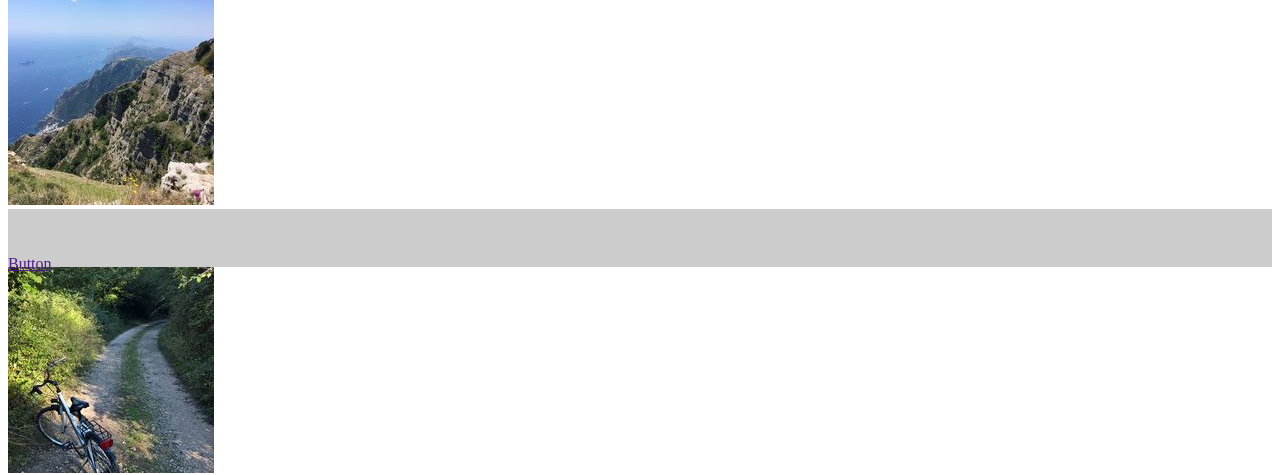
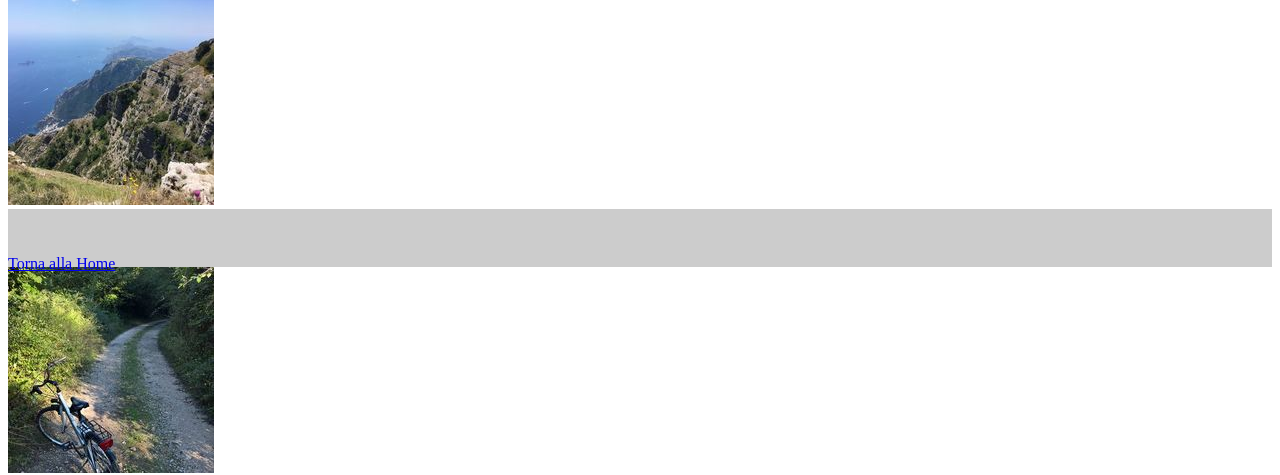
Before and after one commit to MaximLobovsky/TurismoLento, a Flask app: template covili/turismolento/templates/Gallery.html in a window 1280 px wide. Shown: the part 889-1364 px from the top of that part. Run offline with Flask 2, Linux system fonts and the light colour scheme; the template is opened without the code that fills it, so the values that code supplies are empty; the page is wider than the window, and the part outside it is not shown.

Commit message:
gallery button implementation

```diff
--- a/covili/turismolento/static/utils.js
+++ b/covili/turismolento/static/utils.js
@@ -9,7 +9,7 @@ function CreateMap(){
 function PlaceMarker(map, N, E, description, link = ''){
 	L.marker([N, E]).addTo(map)
         .bindPopup()
-	    .setPopupContent(description + '<br><a href=' + link.toString() + '>Visita il sito</a>');
+	    .setPopupContent(description + '<br><a href=' + link.toString() + ' target="_blank" rel="noopener noreferrer">Visita il sito</a>');
 
 };
 
--- a/covili/turismolento/templates/Gallery.html
+++ b/covili/turismolento/templates/Gallery.html
@@ -141,7 +141,7 @@
             </div>
           </div>
         </div>
-        <a href="" class="u-btn u-button-style u-btn-1">Button</a>
+        <a href="Home.html" class="u-btn u-button-style u-btn-1">Torna alla Home</a>
       </div>
     </section>
 
```
